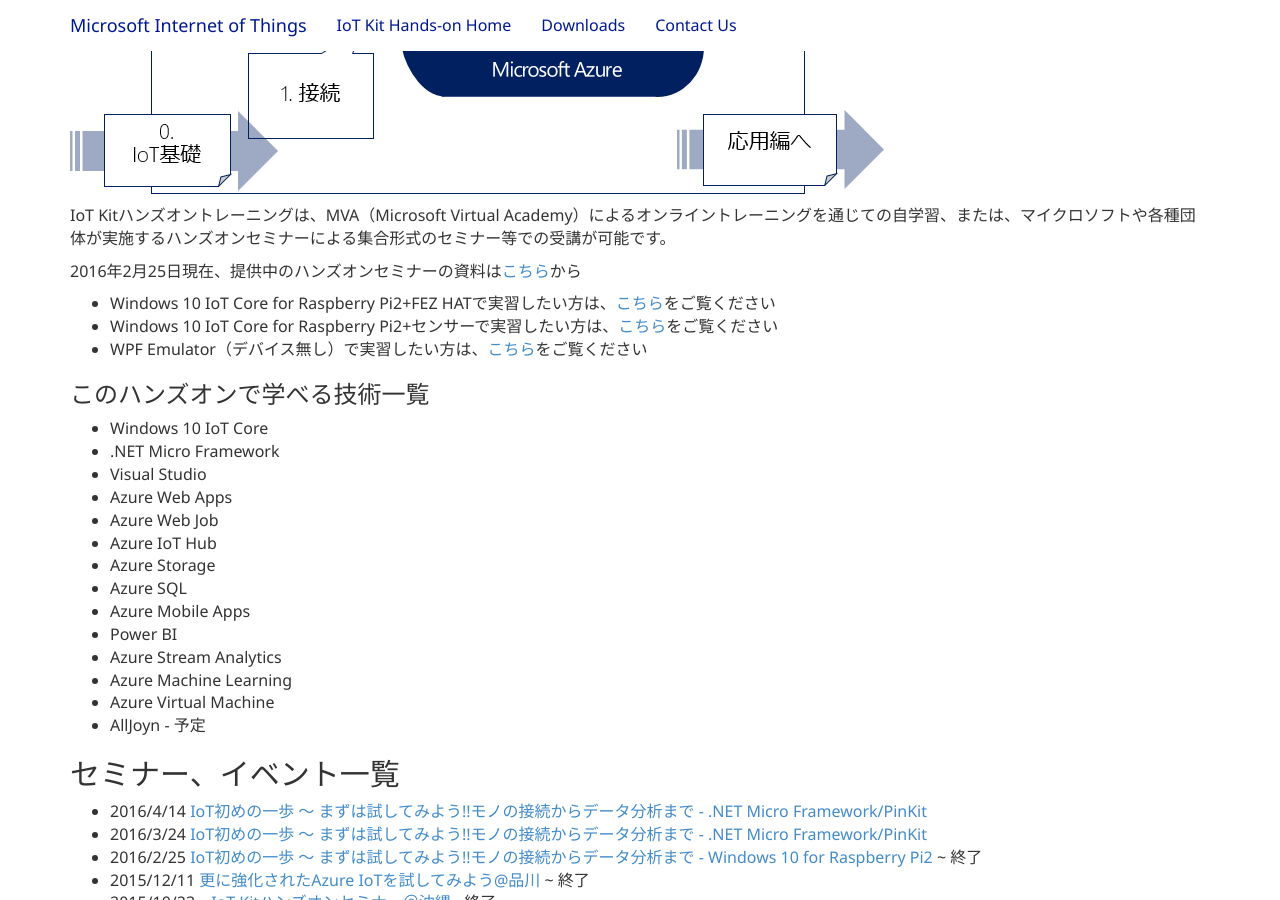
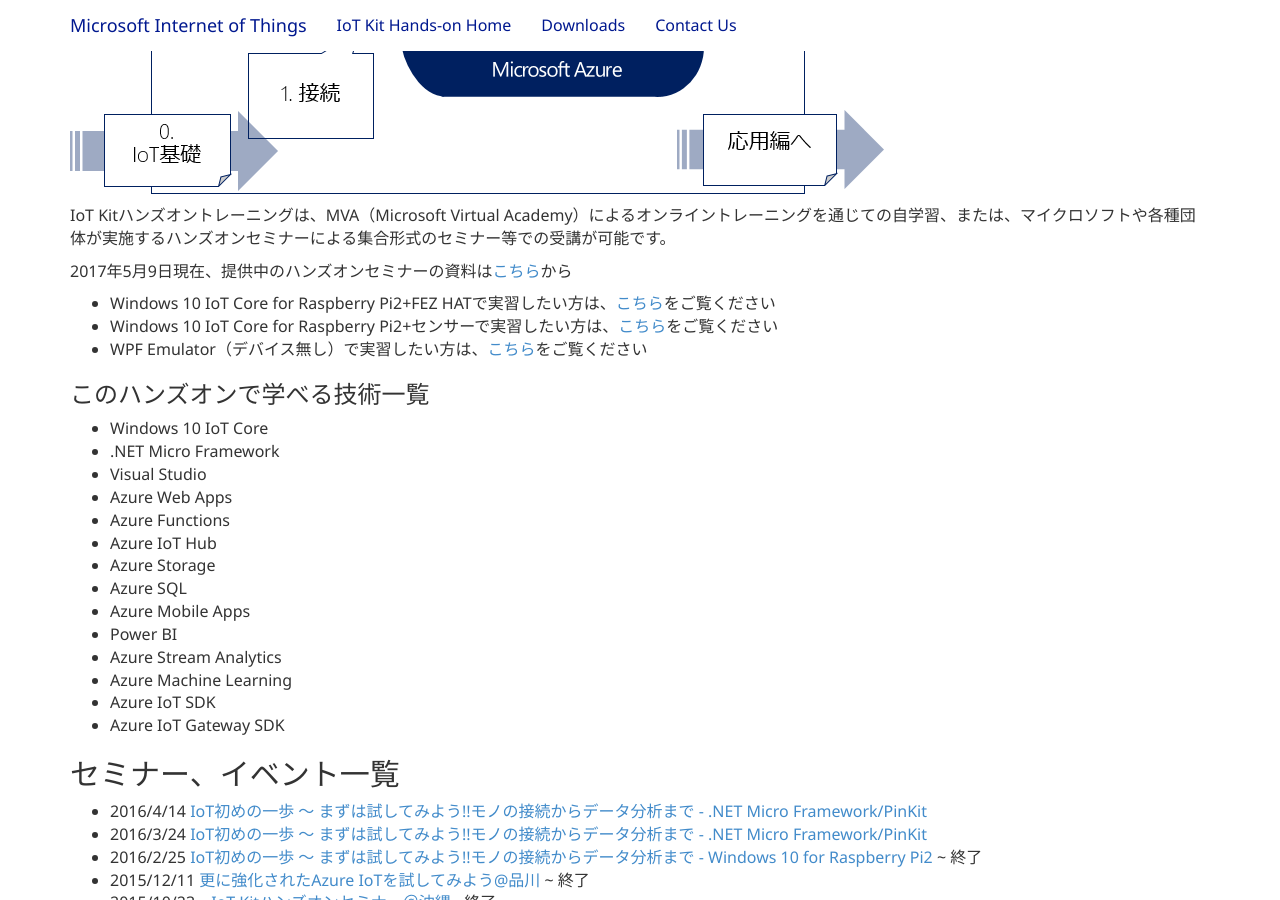
Before and after one commit to ms-iotkithol-jp/ms-iotkithol-jp.github.io, a Jekyll site: the page built from HowToLearn.md, in a window 1280 px wide and 900 px high, scrolled down 342 px. Built offline with Jekyll 4.4.1, drawn with Linux system fonts in a browser that asks for light colours.

Commit message:
Updated for current status

```diff
--- a/HowToLearn.md
+++ b/HowToLearn.md
@@ -11,7 +11,7 @@
 
 IoT Kitハンズオントレーニングは、MVA（Microsoft Virtual Academy）によるオンライントレーニングを通じての自学習、または、マイクロソフトや各種団体が実施するハンズオンセミナーによる集合形式のセミナー等での受講が可能です。
 
-2016年2月25日現在、提供中のハンズオンセミナーの資料は[こちら](http://aka.ms/iotkitholv3on)から
+2017年5月9日現在、提供中のハンズオンセミナーの資料は[こちら](http://aka.ms/iotkitholv3on)から
 
 * Windows 10 IoT Core for Raspberry Pi2+FEZ HATで実習したい方は、[こちら](https://doc.co/8VNqwE)をご覧ください
 * Windows 10 IoT Core for Raspberry Pi2+センサーで実習したい方は、[こちら](https://doc.co/JnLVmx)をご覧ください
@@ -23,7 +23,7 @@
 * .NET Micro Framework
 * Visual Studio
 * Azure Web Apps
-* Azure Web Job
+* Azure Functions
 * Azure IoT Hub
 * Azure Storage
 * Azure SQL
@@ -31,8 +31,8 @@
 * Power BI
 * Azure Stream Analytics
 * Azure Machine Learning
-* Azure Virtual Machine
-* AllJoyn - 予定
+* Azure IoT SDK
+* Azure IoT Gateway SDK
 
 ## セミナー、イベント一覧
 
```
